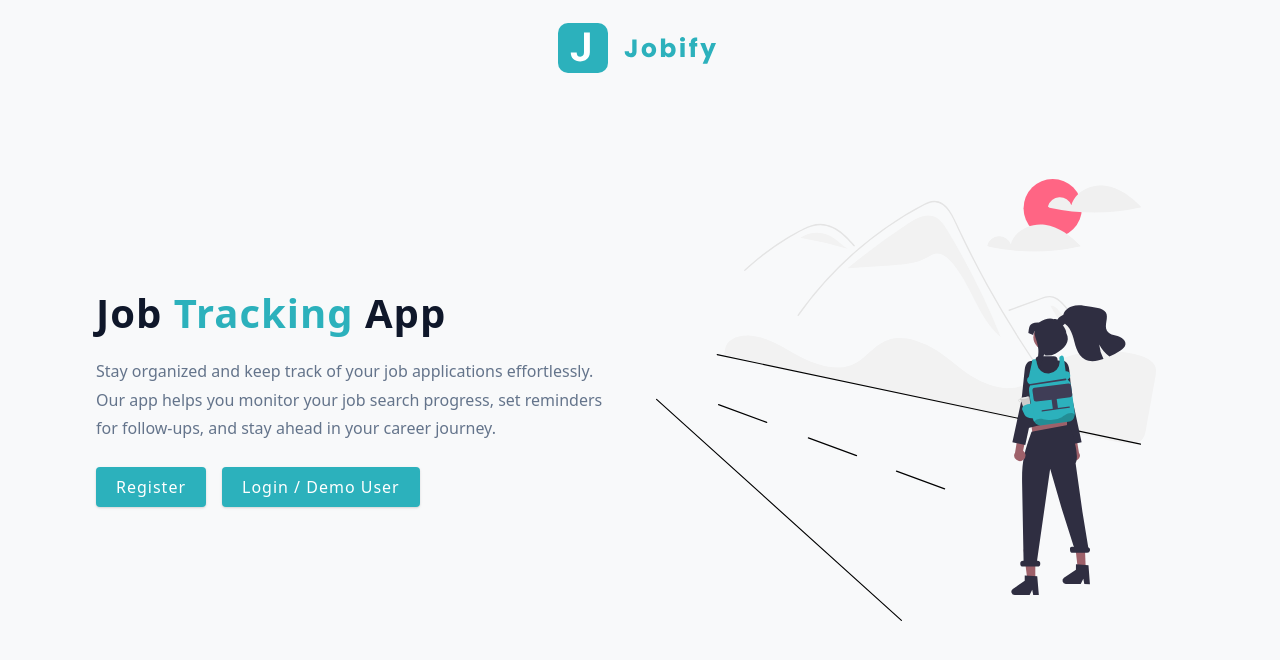
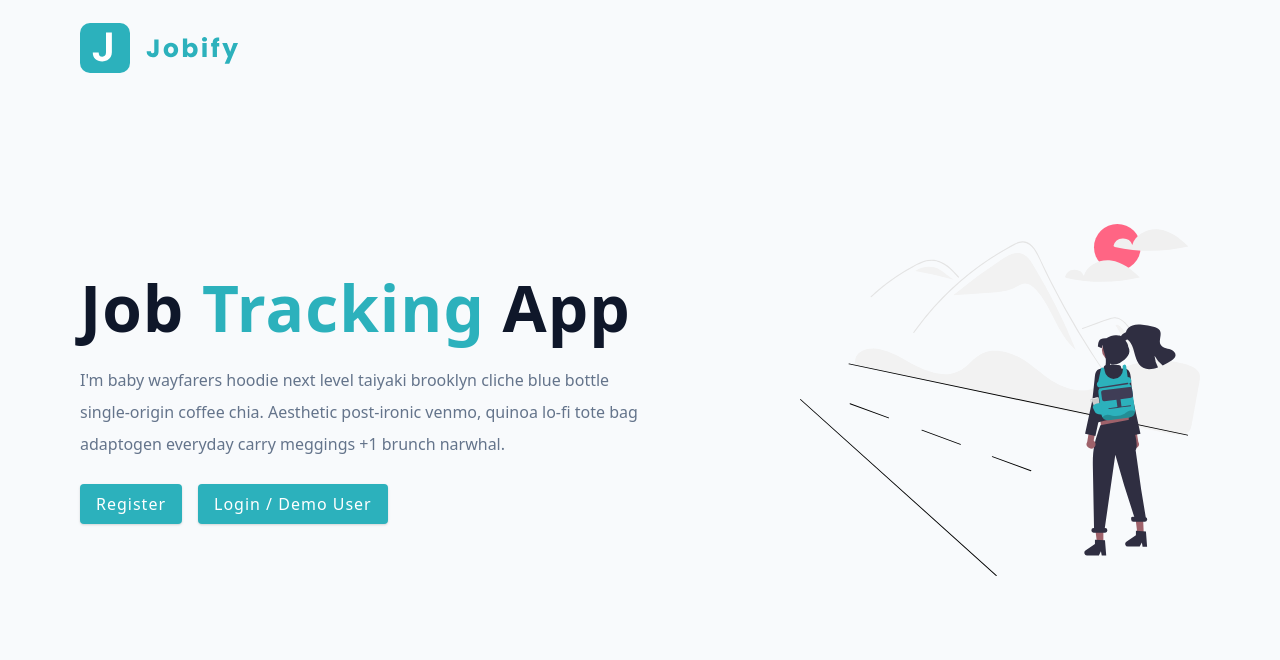
Before and after one commit to OsherSo/job-tracker, a React (Vite) app in the folder client/: page / in a window 1280 px wide. Shown: the top 660 px of the page. Built offline with nearby package versions, Linux system fonts and the light colour scheme.

Commit message:
Code structure changed

```diff
--- a/client/src/components/BigSidebar.jsx
+++ b/client/src/components/BigSidebar.jsx
@@ -1,10 +1,13 @@
+import Logo from "./Logo";
 import NavLinks from "./NavLinks";
-import Logo from "../components/Logo";
+
 import Wrapper from "../assets/wrappers/BigSidebar";
+
 import { useDashboardContext } from "../pages/DashboardLayout";
 
 const BigSidebar = () => {
   const { showSidebar } = useDashboardContext();
+
   return (
     <Wrapper>
       <div
--- a/client/src/components/LogoutContainer.jsx
+++ b/client/src/components/LogoutContainer.jsx
@@ -1,6 +1,8 @@
+import { useState } from "react";
 import { FaUserCircle, FaCaretDown } from "react-icons/fa";
+
 import Wrapper from "../assets/wrappers/LogoutContainer";
-import { useState } from "react";
+
 import { useDashboardContext } from "../pages/DashboardLayout";
 
 const LogoutContainer = () => {
@@ -19,7 +21,6 @@ const LogoutContainer = () => {
         ) : (
           <FaUserCircle />
         )}
-
         {user?.name}
         <FaCaretDown />
       </button>
@@ -31,4 +32,5 @@ const LogoutContainer = () => {
     </Wrapper>
   );
 };
+
 export default LogoutContainer;
--- a/client/src/components/Navbar.jsx
+++ b/client/src/components/Navbar.jsx
@@ -1,77 +1,32 @@
-import styled from "styled-components";
 import { FaAlignLeft } from "react-icons/fa";
+
 import Logo from "./Logo";
+import ThemeToggle from "./ThemeToggle";
+import LogoutContainer from "./LogoutContainer";
+
+import Wrapper from "../assets/wrappers/Navbar";
+
 import { useDashboardContext } from "../pages/DashboardLayout";
-import LogoutContainer from "./LogoutContainer";
-import ThemeToggle from "./ThemeToggle";
 
 const Navbar = () => {
   const { toggleSidebar } = useDashboardContext();
-
   return (
     <Wrapper>
-      <NavCenter>
-        <ToggleButton type="button" onClick={toggleSidebar}>
+      <div className="nav-center">
+        <button type="button" className="toggle-btn" onClick={toggleSidebar}>
           <FaAlignLeft />
-        </ToggleButton>
-        <LogoContainer>
+        </button>
+        <div>
           <Logo />
-          <LogoText>Dashboard</LogoText>
-        </LogoContainer>
-        <ButtonContainer>
+          <h4 className="logo-text">dashboard</h4>
+        </div>
+        <div className="btn-container">
           <ThemeToggle />
           <LogoutContainer />
-        </ButtonContainer>
-      </NavCenter>
+        </div>
+      </div>
     </Wrapper>
   );
 };
 
-const Wrapper = styled.nav`
-  height: var(--nav-height);
-  display: flex;
-  align-items: center;
-  justify-content: center;
-  box-shadow: 0 1px 0 0 rgba(0, 0, 0, 0.1);
-  background: var(--background-secondary-color);
-`;
-
-const NavCenter = styled.div`
-  display: flex;
-  width: 90vw;
-  align-items: center;
-  justify-content: space-between;
-  max-width: 1200px;
-`;
-
-const ToggleButton = styled.button`
-  background: transparent;
-  border: none;
-  font-size: 1.75rem;
-  color: var(--primary-500);
-  cursor: pointer;
-  display: flex;
-  align-items: center;
-`;
-
-const LogoContainer = styled.div`
-  display: flex;
-  align-items: center;
-`;
-
-const LogoText = styled.h4`
-  display: none;
-  margin-left: 1rem;
-  color: var(--text-primary-color);
-
-  @media (min-width: 992px) {
-    display: block;
-  }
-`;
-
-const ButtonContainer = styled.div`
-  display: flex;
-  align-items: center;
-`;
-
 export default Navbar;
--- a/client/src/components/SmallSidebar.jsx
+++ b/client/src/components/SmallSidebar.jsx
@@ -1,7 +1,10 @@
-import Wrapper from "../assets/wrappers/SmallSidebar";
 import { FaTimes } from "react-icons/fa";
+
 import Logo from "./Logo";
 import NavLinks from "./NavLinks";
+
+import Wrapper from "../assets/wrappers/SmallSidebar";
+
 import { useDashboardContext } from "../pages/DashboardLayout";
 
 const SmallSidebar = () => {
@@ -21,7 +24,7 @@ const SmallSidebar = () => {
           <header>
             <Logo />
           </header>
-          <NavLinks isBigSidebar={false} /> {/* Pass isBigSidebar prop */}
+          <NavLinks />
         </div>
       </div>
     </Wrapper>
--- a/client/src/components/ThemeToggle.jsx
+++ b/client/src/components/ThemeToggle.jsx
@@ -1,5 +1,7 @@
 import { BsFillSunFill, BsFillMoonFill } from "react-icons/bs";
+
 import Wrapper from "../assets/wrappers/ThemeToggle";
+
 import { useDashboardContext } from "../pages/DashboardLayout";
 
 const ThemeToggle = () => {
@@ -9,7 +11,7 @@ const ThemeToggle = () => {
       {isDarkTheme ? (
         <BsFillSunFill className="toggle-icon" />
       ) : (
-        <BsFillMoonFill className="toggle-icon" />
+        <BsFillMoonFill />
       )}
     </Wrapper>
   );
--- a/client/src/pages/Error.jsx
+++ b/client/src/pages/Error.jsx
@@ -1,72 +1,31 @@
-import styled from "styled-components";
 import { Link, useRouteError } from "react-router-dom";
 
 import img from "../assets/images/not-found.svg";
 
+import Wrapper from "../assets/wrappers/ErrorPage";
+
 const Error = () => {
   const error = useRouteError();
+  console.log(error);
+  if (error.status === 404) {
+    return (
+      <Wrapper>
+        <div>
+          <img src={img} alt="not found" />
+          <h3>Ohh! page not found</h3>
+          <p>we can't seem to find the page you are looking for</p>
+          <Link to="/dashboard">back home</Link>
+        </div>
+      </Wrapper>
+    );
+  }
   return (
     <Wrapper>
-      <Content>
-        {error.status === 404 ? (
-          <>
-            <Image src={img} alt="Page not found" />
-            <Title>Oh no! Page not found</Title>
-            <Message>
-              We can't seem to find the page you're looking for.
-            </Message>
-            <StyledLink to="/dashboard">Back home</StyledLink>
-          </>
-        ) : (
-          <Title>Something went wrong</Title>
-        )}
-      </Content>
+      <div>
+        <h3>something went wrong</h3>
+      </div>
     </Wrapper>
   );
 };
 
-const Wrapper = styled.main`
-  min-height: 100vh;
-  display: flex;
-  align-items: center;
-  justify-content: center;
-  text-align: center;
-  background-color: #f8f9fa;
-  padding: 2rem;
-`;
-
-const Content = styled.div`
-  max-width: 600px;
-  width: 100%;
-`;
-
-const Image = styled.img`
-  width: 100%;
-  max-width: 500px;
-  margin-bottom: 1.5rem;
-`;
-
-const Title = styled.h3`
-  margin-bottom: 1rem;
-  font-size: 1.75rem;
-  color: #333;
-`;
-
-const Message = styled.p`
-  margin-bottom: 1.5rem;
-  color: #6c757d;
-  font-size: 1.125rem;
-`;
-
-const StyledLink = styled(Link)`
-  color: #007bff;
-  text-transform: capitalize;
-  font-weight: 500;
-  text-decoration: none;
-
-  &:hover {
-    text-decoration: underline;
-  }
-`;
-
 export default Error;
--- a/client/src/pages/Landing.jsx
+++ b/client/src/pages/Landing.jsx
@@ -1,127 +1,39 @@
+import { Link } from "react-router-dom";
+
+import { Logo } from "../components";
+
 import main from "../assets/images/main.svg";
-import { Link } from "react-router-dom";
-import styled from "styled-components";
-import { Logo } from "../components";
+
+import Wrapper from "../assets/wrappers/LandingPage";
 
 const Landing = () => {
   return (
     <Wrapper>
-      <Nav>
+      <nav>
         <Logo />
-      </Nav>
-      <Page>
-        <Info>
-          <Title>
-            Job <span>Tracking</span> App
-          </Title>
-          <Description>
-            Stay organized and keep track of your job applications effortlessly.
-            Our app helps you monitor your job search progress, set reminders
-            for follow-ups, and stay ahead in your career journey.
-          </Description>
-          <ButtonGroup>
-            <StyledLink to="/register" className="btn register-link">
-              Register
-            </StyledLink>
-            <StyledLink to="/login" className="btn">
-              Login / Demo User
-            </StyledLink>
-          </ButtonGroup>
-        </Info>
-        <Image src={main} alt="job hunt" />
-      </Page>
+      </nav>
+      <div className="container page">
+        <div className="info">
+          <h1>
+            job <span>tracking</span> app
+          </h1>
+          <p>
+            I'm baby wayfarers hoodie next level taiyaki brooklyn cliche blue
+            bottle single-origin coffee chia. Aesthetic post-ironic venmo,
+            quinoa lo-fi tote bag adaptogen everyday carry meggings +1 brunch
+            narwhal.
+          </p>
+          <Link to="/register" className="btn register-link">
+            Register
+          </Link>
+          <Link to="/login" className="btn ">
+            Login / Demo User
+          </Link>
+        </div>
+        <img src={main} alt="job hunt" className="img main-img" />
+      </div>
     </Wrapper>
   );
 };
 
-const Wrapper = styled.section`
-  width: 100%;
-  min-height: 100vh;
-  display: flex;
-  flex-direction: column;
-  align-items: center;
-  padding: 0 1rem;
-  background-color: #f8f9fa;
-`;
-
-const Nav = styled.nav`
-  width: 100%;
-  max-width: var(--max-width);
-  height: var(--nav-height);
-  display: flex;
-  align-items: center;
-  justify-content: center;
-  padding: 0 1rem;
-`;
-
-const Page = styled.div`
-  width: 100%;
-  max-width: var(--max-width);
-  min-height: calc(100vh - var(--nav-height));
-  display: grid;
-  align-items: center;
-  justify-content: center;
-  gap: 2rem;
-  padding: 0 1rem;
-  margin-top: -3rem;
-
-  @media (min-width: 992px) {
-    grid-template-columns: 1fr 1fr;
-  }
-`;
-
-const Info = styled.div`
-  display: flex;
-  flex-direction: column;
-  align-items: flex-start;
-`;
-
-const Title = styled.h1`
-  font-weight: 700;
-  font-size: 2.5rem;
-  margin-bottom: 1.5rem;
-
-  span {
-    color: var(--primary-500);
-  }
-`;
-
-const Description = styled.p`
-  line-height: 1.8;
-  color: var(--text-secondary-color);
-  margin-bottom: 1.5rem;
-  max-width: 600px;
-`;
-
-const ButtonGroup = styled.div`
-  display: flex;
-  gap: 1rem;
-`;
-
-const StyledLink = styled(Link)`
-  display: inline-block;
-  padding: 0.75rem 1.25rem;
-  font-size: 1rem;
-  color: #fff;
-  background-color: var(--primary-500);
-  border: none;
-  border-radius: 0.25rem;
-  text-decoration: none;
-  transition: background-color 0.3s;
-
-  &:hover {
-    background-color: var(--primary-700);
-  }
-`;
-
-const Image = styled.img`
-  display: none;
-  width: 100%;
-  max-width: 500px;
-
-  @media (min-width: 992px) {
-    display: block;
-  }
-`;
-
 export default Landing;
--- a/client/src/pages/Login.jsx
+++ b/client/src/pages/Login.jsx
@@ -2,7 +2,9 @@ import { toast } from "react-toastify";
 import { Link, Form, redirect, useNavigate } from "react-router-dom";
 
 import customFetch from "../utils/customFetch";
+
 import { FormRow, Logo, SubmitBtn } from "../components";
+
 import Wrapper from "../assets/wrappers/RegisterAndLoginPage";
 
 export const action = async ({ request }) => {
--- a/client/src/pages/Register.jsx
+++ b/client/src/pages/Register.jsx
@@ -2,7 +2,9 @@ import { toast } from "react-toastify";
 import { Form, redirect, Link } from "react-router-dom";
 
 import customFetch from "../utils/customFetch";
+
 import { FormRow, Logo, SubmitBtn } from "../components";
+
 import Wrapper from "../assets/wrappers/RegisterAndLoginPage";
 
 export const action = async ({ request }) => {
--- a/client/src/utils/links.jsx
+++ b/client/src/utils/links.jsx
@@ -7,11 +7,31 @@ import { ImProfile } from "react-icons/im";
 import { MdAdminPanelSettings } from "react-icons/md";
 
 const links = [
-  { text: "add job", path: ".", icon: <FaWpforms /> },
-  { text: "all jobs", path: "all-jobs", icon: <MdQueryStats /> },
-  { text: "stats", path: "stats", icon: <IoBarChartSharp /> },
-  { text: "profile", path: "profile", icon: <ImProfile /> },
-  { text: "admin", path: "admin", icon: <MdAdminPanelSettings /> },
+  {
+    text: "add job",
+    path: ".",
+    icon: <FaWpforms />,
+  },
+  {
+    text: "all jobs",
+    path: "all-jobs",
+    icon: <MdQueryStats />,
+  },
+  {
+    text: "stats",
+    path: "stats",
+    icon: <IoBarChartSharp />,
+  },
+  {
+    text: "profile",
+    path: "profile",
+    icon: <ImProfile />,
+  },
+  {
+    text: "admin",
+    path: "admin",
+    icon: <MdAdminPanelSettings />,
+  },
 ];
 
 export default links;
```
Also changed, not shown: client/src/components/NavLinks.jsx (+8 -6 lines).
